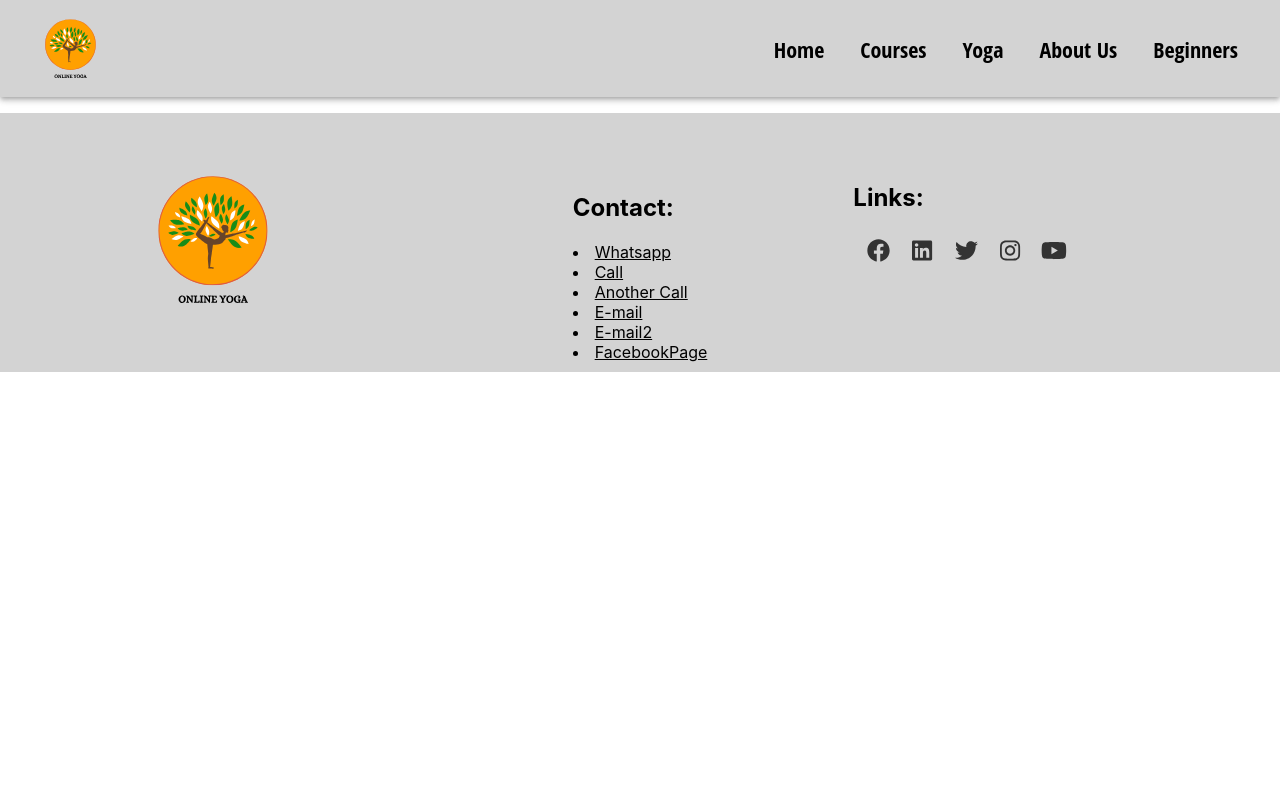
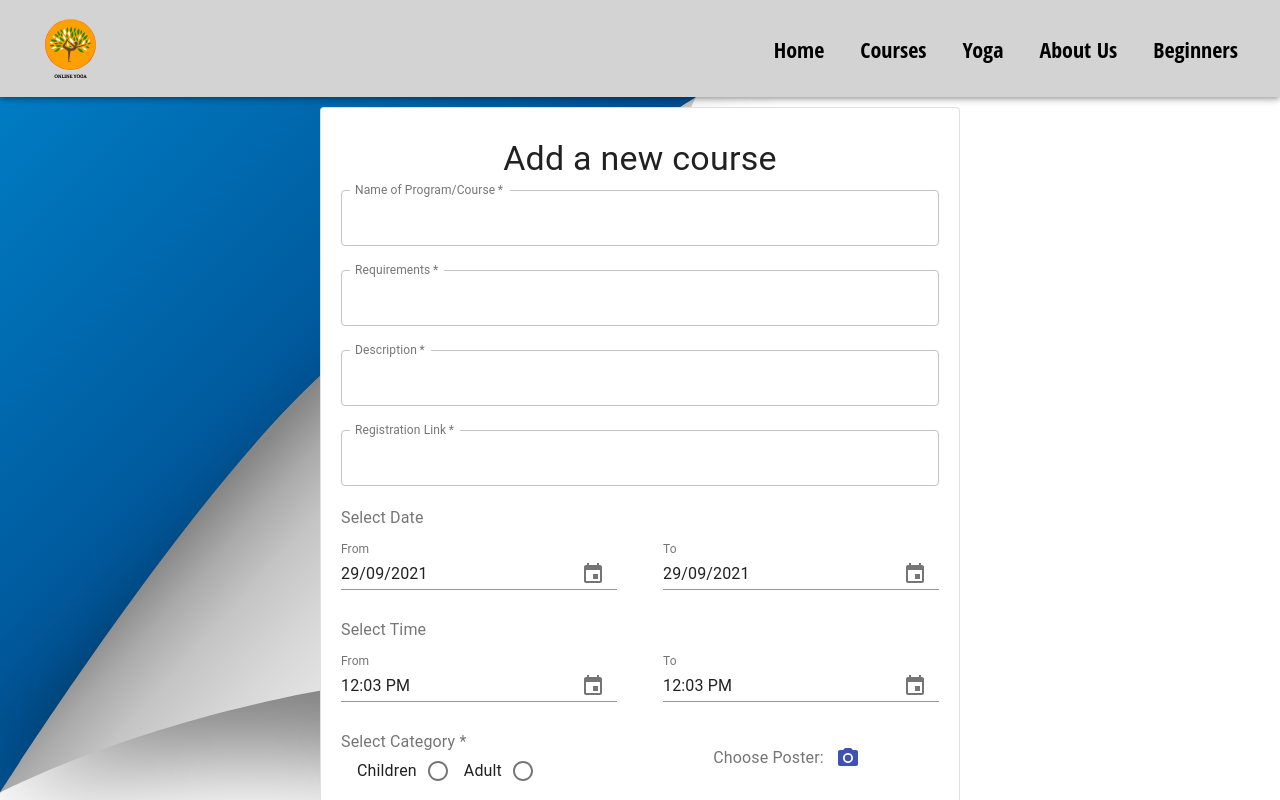
Before and after one commit to ruchika-01p/Art_of_Living_YOGA, a React (Create React App) app: page /addCourse/1 in a window 1280 px wide. Shown: the top 800 px of the page. Built offline with nearby package versions, Linux system fonts and the light colour scheme; no server answers.

Commit message:
update functionality added

```diff
--- a/src/App.js
+++ b/src/App.js
@@ -28,6 +28,7 @@ function App() {
       <Route path="/about" exact component={About} />
       <Route path="/adult" exact component={Adult}/>
       <Route path="/addCourse" exact component={AddCourse}/>
+      <Route path="/addCourse/:id" exact component={AddCourse}/>
       {/* <Route path="/Children" exact component={Children}/> */}
       <Route path="/Yoga" exact component={Yoga}/>
       <Route path="/Beginners" exact component={Beginners}/>
--- a/src/components/Adult/Adult.js
+++ b/src/components/Adult/Adult.js
@@ -195,7 +195,7 @@ function Adult() {
 											image={a.image}
 										/>
 										<CardContent>
-											<Typography gutterBottom variant="h7" component="h2">
+											<Typography gutterBottom variant="h6" component="h2">
 												{a.text}
 											</Typography>
 											<Typography
@@ -205,7 +205,7 @@ function Adult() {
 												component="p">
 												{a.para}
 											</Typography>
-											<Typography gutterBottom variant="h7" component="h3">
+											<Typography gutterBottom variant="h6" component="h3">
 												{a.para1}
 											</Typography>
 											<a href={a.link} target="_blank">
@@ -231,7 +231,9 @@ function Adult() {
 														variant="contained"
 														color="primary"
 														style={{ margin: "4px" }}
-														startIcon={<EditIcon />}>
+														startIcon={<EditIcon />}
+														href={`/addCourse/${a.id}`}
+														>
 														Edit
 													</Button>
 												</div>
@@ -294,6 +296,7 @@ function Adult() {
 														variant="contained"
 														color="primary"
 														style={{ margin: "4px" }}
+														href={`/addCourse/${a.id}`}
 														startIcon={<EditIcon />}>
 														Edit
 													</Button>
--- a/src/components/Form/AddCourse.js
+++ b/src/components/Form/AddCourse.js
@@ -1,4 +1,4 @@
-import React, { useState } from "react";
+import React, { useState, useEffect } from "react";
 import "date-fns";
 import {
 	Grid,
@@ -13,6 +13,8 @@ import {
 	IconButton,
 	makeStyles,
 	Divider,
+	Box,
+	CircularProgress,
 } from "@material-ui/core";
 import DateFnsUtilsUtisl from "@date-io/date-fns";
 import {
@@ -25,42 +27,73 @@ import PhotoCamera from "@material-ui/icons/PhotoCamera";
 import Axios from "axios";
 import addCourseStyle from "./addCourseStyle";
 import Swal from "sweetalert2";
+import { useLocation } from "react-router-dom";
 
 const useStyles = makeStyles((theme) => addCourseStyle(theme));
 
-const AddCourse = () => {
-	const [courseName, setCourseName] = useState("");
-	const [requirements, setRequirements] = useState("");
-	const [description, setDescription] = useState("");
-	const [link, setLink] = useState("");
-	const [dateFrom, setDateFrom] = useState(new Date());
-	const [dateTo, setDateTo] = useState(new Date());
-	const [timeFrom, setTimeFrom] = useState(new Date());
-	const [timeTo, setTimeTo] = useState(new Date());
-	const [category, setCategory] = useState("");
-	const [poster, setPoster] = useState(null);
+const AddCourse = (props) => {
+	const classes = useStyles();
+	const location = useLocation();
+	const [update, setUpdate] = useState(false);
+	const [loading, setLoading] = useState(true);
+	const [course, setCourse] = useState({
+		courseName: "",
+		requirements: "",
+		description: "",
+		link: "",
+		dateFrom: new Date(),
+		dateTo: new Date(),
+		timeFrom: new Date(),
+		timeTo: new Date(),
+		category: "",
+		poster: "",
+	});
 
-	const classes = useStyles();
+	useEffect(() => {
+		const id = location.pathname.split("/")[2];
+		if (id && loading) {
+			Axios.get(`http://localhost:5000/courses/${id}`, {
+				headers: { "x-auth-token": localStorage.getItem("user") },
+			})
+				.then((res) => {
+					if (res.data.success) {
+						setCourse(state => ({
+							...state,
+							courseName: res.data?.course?.courseName,
+							requirements: res.data?.course?.requirements,
+							description: res.data?.course?.description,
+							category: res.data?.course?.category,
+							link: res.data?.course?.link,
+							dateFrom: res.data?.course?.dateFrom,
+							dateTo: res.data?.course?.dateTo,
+							timeFrom: res.data?.course?.timeFrom,
+							timeTo: res.data?.course?.timeTo,
+							poster: res.data?.course?.poster,
+						}));
+						setLoading(false)
+						setUpdate(true);
+					}
+				})
+				.catch((err) => {
+					console.log(err)
+				});
+		}
+	}, [loading, course, location.pathname]);
 
 	const handleSubmit = async (e) => {
+		console.log(course.poster);
 		e.preventDefault();
 		const formData = new FormData();
-		formData.append("poster", poster);
-		const courseDetails = {
-			courseName,
-			requirements,
-			description,
-			link,
-			dateFrom,
-			dateTo,
-			timeFrom,
-			timeTo,
-			category,
-		};
-		for (var key in courseDetails) {
-			formData.append(key, courseDetails[key]);
+		formData.append("poster", course.poster);
+		for (var key in course) {
+			if (key !== "poster") formData.append(key, course[key]);
 		}
-		Axios.post("http://localhost:5000/admin/addCourse", formData, {
+		const id = location.pathname.split("/")[2];
+		const url = update
+			? `http://localhost:5000/courses/${id}`
+			: "http://localhost:5000/admin/addCourse";
+
+		Axios.post(url, formData, {
 			headers: {
 				"x-auth-token": localStorage.getItem("user"),
 			},
@@ -70,7 +103,7 @@ const AddCourse = () => {
 				Swal.fire({
 					title: "Course added successfully",
 					text: "Do you want to add more courses?",
-					icon: 'success',
+					icon: "success",
 					showDenyButton: true,
 					showCancelButton: true,
 					confirmButtonText: "Yes",
@@ -101,21 +134,24 @@ const AddCourse = () => {
 	};
 
 	const clear = () => {
-		setCourseName("");
-		setRequirements("");
-		setDescription("");
-		setLink("");
-		setDateFrom(new Date());
-		setDateTo(new Date());
-		setTimeFrom(new Date());
-		setTimeTo(new Date());
-		setCategory(new Date());
-		setPoster(null);
+		setCourse((course) => ({
+			...course,
+			courseName: "",
+			requirements: "",
+			description: "",
+			link: "",
+			dateFrom: new Date(),
+			dateTo: new Date(),
+			timeFrom: new Date(),
+			timeTo: new Date(),
+			category: "",
+			poster: null,
+		}));
 	};
 
 	return (
 		<div className={classes.container}>
-			<Grid component="main" md={6} sm={8} xs={12}>
+				<Grid item component="main" md={6} sm={8} xs={12}>
 				<Paper
 					component="form"
 					onSubmit={(e) => handleSubmit(e)}
@@ -132,50 +168,58 @@ const AddCourse = () => {
 						<Grid item xs={12}>
 							<TextField
 								required
+								InputLabelProps={{ shrink: true }}
 								id="programName"
 								name="programName"
 								label="Name of Program/Course"
 								fullWidth
 								variant="outlined"
-								value={courseName}
-								onChange={(e) => setCourseName(e.target.value)}
+								value={course.courseName}
+								onChange={(e) => setCourse({...course, courseName: e.target.value})}
 							/>
 						</Grid>
 						<Grid item xs={12}>
 							<TextField
 								required
+								InputLabelProps={{ shrink: true }}
 								id="requirements"
 								name="requirements"
 								label="Requirements"
 								fullWidth
 								variant="outlined"
-								value={requirements}
-								onChange={(e) => setRequirements(e.target.value)}
+								value={course.requirements}
+								onChange={(e) =>
+									setCourse({ ...course, requirements: e.target.value })
+								}
 							/>
 						</Grid>
 						<Grid item xs={12}>
 							<TextField
 								required
+								InputLabelProps={{ shrink: true }}
 								multiline
 								id="description"
 								name="description"
 								label="Description"
 								fullWidth
 								variant="outlined"
-								value={description}
-								onChange={(e) => setDescription(e.target.value)}
+								value={course.description}
+								onChange={(e) =>
+									setCourse({ ...course, description: e.target.value })
+								}
 							/>
 						</Grid>
 						<Grid item xs={12}>
 							<TextField
 								id="link"
 								required
+								InputLabelProps={{ shrink: true }}
 								name="Link"
 								label="Registration Link"
 								fullWidth
 								variant="outlined"
-								value={link}
-								onChange={(e) => setLink(e.target.value)}
+								value={course.link}
+								onChange={(e) => setCourse({ ...course, link: e.target.value })}
 							/>
 						</Grid>
 						<Grid item xs={12}>
@@ -189,8 +233,10 @@ const AddCourse = () => {
 											margin="normal"
 											id="date-picker1"
 											label="From"
-											value={dateFrom}
-											onChange={(date) => setDateFrom(date)}
+											value={course.dateFrom}
+											onChange={(dateFrom) =>
+												setCourse({ ...course, dateFrom })
+											}
 											KeyboardButtonProps={{
 												"aria-label": "change date",
 											}}
@@ -203,8 +249,10 @@ const AddCourse = () => {
 											margin="normal"
 											id="date-picker2"
 											label="To"
-											value={dateTo}
-											onChange={(date) => setDateTo(date)}
+											value={course.dateTo}
+											onChange={(dateTo) =>
+												setCourse({ ...course, dateTo })
+											}
 											KeyboardButtonProps={{
 												"aria-label": "change date",
 											}}
@@ -223,8 +271,10 @@ const AddCourse = () => {
 											margin="normal"
 											id="time-picker2"
 											label="From"
-											value={timeFrom}
-											onChange={(time) => setTimeFrom(time)}
+											value={course.timeFrom}
+											onChange={(timeFrom) =>
+												setCourse({ ...course, timeFrom })
+											}
 											KeyboardButtonProps={{
 												"aria-label": "change time",
 											}}
@@ -236,8 +286,10 @@ const AddCourse = () => {
 											margin="normal"
 											id="time-picker2"
 											label="To"
-											value={timeTo}
-											onChange={(time) => setTimeTo(time)}
+											value={course.timeTo}
+											onChange={(timeTo) =>
+												setCourse({ ...course, timeTo })
+											}
 											KeyboardButtonProps={{
 												"aria-label": "change time",
 											}}
@@ -254,7 +306,9 @@ const AddCourse = () => {
 										<RadioGroup
 											row
 											aria-label="position"
-											onChange={(e) => setCategory(e.target.value)}
+											onChange={(e) =>
+												setCourse({ ...course, category: e.target.value })
+											}
 											name="position"
 											justify="space-around"
 											defaultValue="top">
@@ -282,7 +336,9 @@ const AddCourse = () => {
 											className={classes.input}
 											id="poster"
 											type="file"
-											onChange={(e) => setPoster(e.target.files[0])}
+											onChange={(e) =>
+												setCourse({ ...course, poster: e.target.files[0] })
+											}
 										/>
 										<label htmlFor="poster">
 											<IconButton
@@ -294,8 +350,10 @@ const AddCourse = () => {
 										</label>
 									</Grid>
 									<Grid>
-										{poster &&
-											`${poster.name} (${(poster.size / 1000).toFixed(2)} KB)`}
+										{course.poster &&
+											`${course.poster.name} (${(
+												course.poster.size / 1000
+											).toFixed(2)} KB)`}
 									</Grid>
 								</Grid>
 							</Grid>
@@ -326,7 +384,7 @@ const AddCourse = () => {
 								variant="contained"
 								fullWidth
 								type="submit">
-								Submit
+								{update ? "Update" : "Submit"}
 							</Button>
 						</Grid>
 					</Grid>
```
Also changed, not shown: 1 other file (tests, documents, lock files or other folders).
